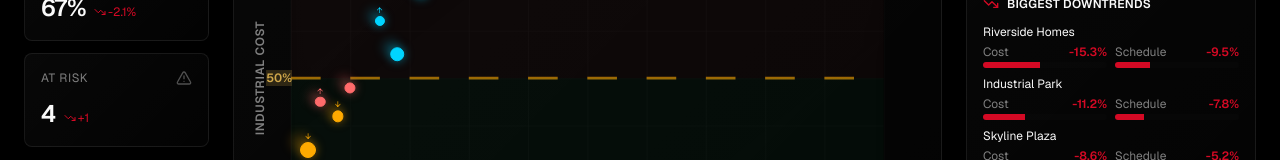
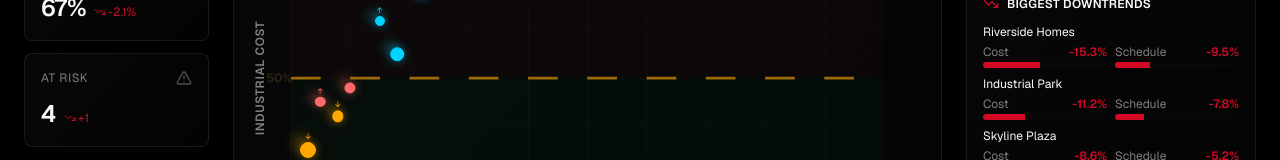
Before and after one commit to danielrebelo-volis/v0-volis-build-dashboard, a Next.js app: page / in a window 1280 px wide. Shown: the part 436-596 px from the top of the page. Built offline with nearby package versions, Linux system fonts and the light colour scheme.

Commit message:
feat: update reference line label color in EVMMatrix component

```diff
--- a/components/evm-matrix.tsx
+++ b/components/evm-matrix.tsx
@@ -150,7 +150,7 @@ export function EVMMatrix({ filterType, filterValue }: EVMMatrixProps) {
         {/* Reference line label */}
 
         <div className="absolute -left-6 top-1/2 -translate-y-1/2 text-xs font-semibold text-warning flex items-center gap-1.5">
-          <div className="bg-warning/20">50% </div>
+          <div className="text-warning/20">50% </div>
         </div>
 
         {/* Data Points */}
```
